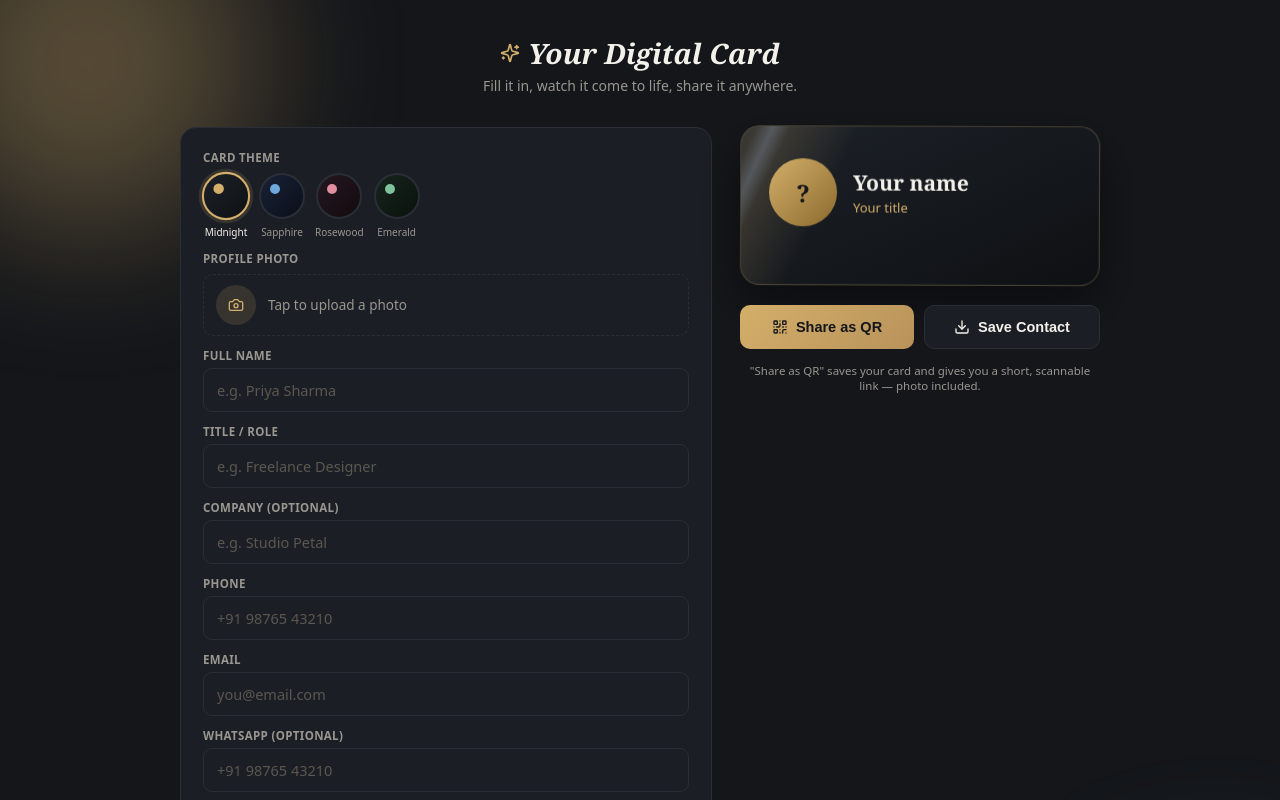
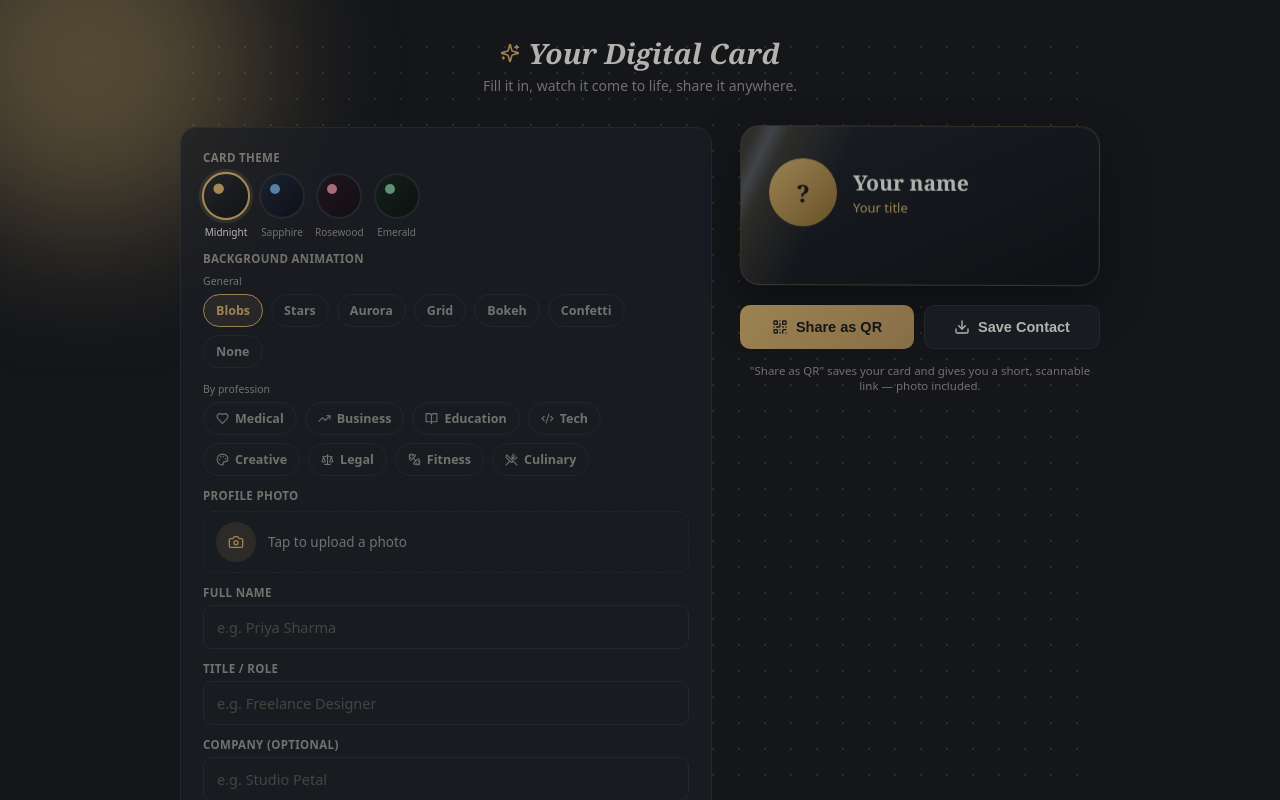
Before and after one commit to susmitsrk19/introduction-card-, a React (Vite) app: page / in a window 1280 px wide. Shown: the top 800 px of the page. Built offline with nearby package versions, Linux system fonts and the light colour scheme.

Commit message:
Add files via upload

```diff
--- a/App.jsx
+++ b/App.jsx
@@ -24,6 +24,14 @@ import {
   Camera,
   QrCode,
   X,
+  Heart,
+  TrendingUp,
+  BookOpen,
+  Code2,
+  Palette,
+  Scale,
+  Dumbbell,
+  UtensilsCrossed,
 } from "lucide-react";
 
 // ⚠️ PASTE YOUR FIREBASE CONFIG HERE — replace every "REPLACE_ME" below
@@ -97,6 +105,35 @@ const THEMES = {
   },
 };
 const THEME_ORDER = ["gold", "sapphire", "rose", "emerald"];
+
+const BG_ANIMS = [
+  { id: "blobs", label: "Blobs" },
+  { id: "stars", label: "Stars" },
+  { id: "aurora", label: "Aurora" },
+  { id: "grid", label: "Grid" },
+  { id: "bokeh", label: "Bokeh" },
+  { id: "confetti", label: "Confetti" },
+  { id: "none", label: "None" },
+  { id: "medical", label: "Medical", group: "profession" },
+  { id: "business", label: "Business", group: "profession" },
+  { id: "education", label: "Education", group: "profession" },
+  { id: "tech", label: "Tech", group: "profession" },
+  { id: "creative", label: "Creative", group: "profession" },
+  { id: "legal", label: "Legal", group: "profession" },
+  { id: "fitness", label: "Fitness", group: "profession" },
+  { id: "food", label: "Culinary", group: "profession" },
+];
+
+const PROFESSION_ICONS = {
+  medical: Heart,
+  business: TrendingUp,
+  education: BookOpen,
+  tech: Code2,
+  creative: Palette,
+  legal: Scale,
+  fitness: Dumbbell,
+  food: UtensilsCrossed,
+};
 
 const displayFont = "Georgia, 'Iowan Old Style', 'Times New Roman', serif";
 const uiFont = "ui-sans-serif, system-ui, -apple-system, 'Segoe UI', sans-serif";
@@ -275,6 +312,138 @@ const FIELDS = [
   { key: "linkedin", label: "LinkedIn (optional)", placeholder: "linkedin.com/in/you" },
   { key: "website", label: "Website (optional)", placeholder: "yoursite.com" },
 ];
+
+// Renders one of several animated background styles behind the card.
+// Positions/delays are derived from a fixed index rather than Math.random()
+// so the layout doesn't jump around on every re-render.
+function renderBackground(style, { GOLD, ICE }) {
+  const s = style || "blobs";
+
+  if (s === "none") return null;
+
+  if (s === "stars") {
+    const stars = Array.from({ length: 26 });
+    return (
+      <>
+        {stars.map((_, i) => {
+          const left = (i * 37) % 100;
+          const top = (i * 53) % 100;
+          const size = 2 + (i % 4);
+          return (
+            <div
+              key={i}
+              className="dc-star"
+              style={{
+                left: `${left}%`,
+                top: `${top}%`,
+                width: size,
+                height: size,
+                animationDelay: `${(i % 10) * 0.25}s`,
+              }}
+            />
+          );
+        })}
+      </>
+    );
+  }
+
+  if (s === "aurora") {
+    return <div className="dc-aurora" />;
+  }
+
+  if (s === "grid") {
+    return <div className="dc-grid" />;
+  }
+
+  if (s === "bokeh") {
+    const circles = Array.from({ length: 10 });
+    return (
+      <>
+        {circles.map((_, i) => {
+          const left = (i * 31) % 100;
+          const size = 18 + ((i * 13) % 40);
+          const duration = 10 + (i % 6) * 2;
+          return (
+            <div
+              key={i}
+              className="dc-bokeh"
+              style={{
+                left: `${left}%`,
+                width: size,
+                height: size,
+                background: i % 2 === 0 ? GOLD : ICE,
+                animationDuration: `${duration}s`,
+                animationDelay: `${(i % 5) * 1.4}s`,
+              }}
+            />
+          );
+        })}
+      </>
+    );
+  }
+
+  if (s === "confetti") {
+    const bits = Array.from({ length: 18 });
+    const shapes = ["✦", "✧", "•", "◆"];
+    return (
+      <>
+        {bits.map((_, i) => {
+          const left = (i * 43) % 100;
+          const duration = 9 + (i % 5) * 1.6;
+          return (
+            <div
+              key={i}
+              className="dc-confetti-bit"
+              style={{
+                left: `${left}%`,
+                color: i % 2 === 0 ? GOLD : ICE,
+                animationDuration: `${duration}s`,
+                animationDelay: `${(i % 6) * 1.1}s`,
+              }}
+            >
+              {shapes[i % shapes.length]}
+            </div>
+          );
+        })}
+      </>
+    );
+  }
+
+  if (PROFESSION_ICONS[s]) {
+    const Icon = PROFESSION_ICONS[s];
+    const icons = Array.from({ length: 9 });
+    return (
+      <>
+        {icons.map((_, i) => {
+          const left = (i * 29) % 100;
+          const duration = 8 + (i % 5) * 1.5;
+          const size = 16 + (i % 3) * 6;
+          return (
+            <div
+              key={i}
+              className="dc-prof-icon"
+              style={{
+                left: `${left}%`,
+                animationDuration: `${duration}s`,
+                animationDelay: `${(i % 6) * 1.2}s`,
+              }}
+            >
+              <Icon size={size} color={i % 2 === 0 ? GOLD : ICE} strokeWidth={1.75} />
+            </div>
+          );
+        })}
+      </>
+    );
+  }
+
+  // Default: floating blobs
+  return (
+    <>
+      <div className="dc-blob" style={{ width: 320, height: 320, background: GOLD, top: -80, left: -100 }} />
+      <div className="dc-blob" style={{ width: 260, height: 260, background: ICE, bottom: -60, right: -60, animationDelay: "3s" }} />
+    </>
+  );
+}
 
 export default function DigitalCard() {
   const [data, setData] = useState({});
@@ -639,6 +808,75 @@ export default function DigitalCard() {
           0%, 100% { transform: translate(0, 0) scale(1); }
           50% { transform: translate(30px, -20px) scale(1.08); }
         }
+        .dc-star {
+          position: absolute;
+          border-radius: 50%;
+          background: ${GOLD};
+          animation: dc-twinkle 2.6s ease-in-out infinite;
+        }
+        @keyframes dc-twinkle {
+          0%, 100% { opacity: 0.15; transform: scale(0.8); }
+          50% { opacity: 0.9; transform: scale(1.3); }
+        }
+        .dc-aurora {
+          position: absolute;
+          inset: -20%;
+          background: linear-gradient(120deg, ${GOLD}22, ${ICE}22, transparent, ${GOLD}18);
+          background-size: 300% 300%;
+          animation: dc-aurora-move 16s ease-in-out infinite;
+          filter: blur(40px);
+        }
+        @keyframes dc-aurora-move {
+          0%, 100% { background-position: 0% 50%; }
+          50% { background-position: 100% 50%; }
+        }
+        .dc-grid {
+          position: absolute;
+          inset: 0;
+          background-image: radial-gradient(${GOLD}33 1.4px, transparent 1.4px);
+          background-size: 26px 26px;
+          animation: dc-grid-pulse 4s ease-in-out infinite;
+        }
+        @keyframes dc-grid-pulse {
+          0%, 100% { opacity: 0.35; }
+          50% { opacity: 0.75; }
+        }
+        .dc-bokeh {
+          position: absolute;
+          border-radius: 50%;
+          opacity: 0.25;
+          filter: blur(1px);
+          animation: dc-bokeh-rise linear infinite;
+        }
+        @keyframes dc-bokeh-rise {
+          0% { transform: translateY(110vh) scale(0.6); opacity: 0; }
+          15% { opacity: 0.3; }
+          85% { opacity: 0.25; }
+          100% { transform: translateY(-10vh) scale(1.1); opacity: 0; }
+        }
+        .dc-confetti-bit {
+          position: absolute;
+          font-size: 13px;
+          opacity: 0.5;
+          animation: dc-confetti-drift linear infinite;
+        }
+        @keyframes dc-confetti-drift {
+          0% { transform: translateY(-10vh) rotate(0deg); opacity: 0; }
+          10% { opacity: 0.6; }
+          90% { opacity: 0.5; }
+          100% { transform: translateY(110vh) rotate(220deg); opacity: 0; }
+        }
+        .dc-prof-icon {
+          position: absolute;
+          opacity: 0.35;
+          animation: dc-prof-rise linear infinite;
+        }
+        @keyframes dc-prof-rise {
+          0% { transform: translateY(110vh) scale(0.7) rotate(0deg); opacity: 0; }
+          15% { opacity: 0.4; }
+          85% { opacity: 0.32; }
+          100% { transform: translateY(-10vh) scale(1.1) rotate(15deg); opacity: 0; }
+        }
         .dc-input {
           width: 100%;
           padding: 11px 13px;
@@ -807,12 +1045,12 @@ export default function DigitalCard() {
           to { opacity: 1; transform: scale(1) translateY(0); }
         }
         @media (prefers-reduced-motion: reduce) {
-          .dc-shine, .dc-blob, .dc-avatar::after, .dc-card-wrap { animation: none; }
+          .dc-shine, .dc-blob, .dc-avatar::after, .dc-card-wrap,
+          .dc-star, .dc-aurora, .dc-grid, .dc-bokeh, .dc-confetti-bit, .dc-prof-icon { animation: none; }
         }
       `}</style>
 
-      <div className="dc-blob" style={{ width: 320, height: 320, background: GOLD, top: -80, left: -100 }} />
-      <div className="dc-blob" style={{ width: 260, height: 260, background: ICE, bottom: -60, right: -60, animationDelay: "3s" }} />
+      {renderBackground(data.bgAnim, { GOLD, ICE })}
 
       <div
         style={{
@@ -913,6 +1151,65 @@ export default function DigitalCard() {
                       </div>
                       <span style={{ fontSize: 10, color: active ? CREAM : MUTED }}>{t.label.split(" ")[0]}</span>
                     </div>
+                  );
+                })}
+              </div>
+            </div>
+
+            <div>
+              <div style={{ fontSize: 11.5, color: MUTED, fontWeight: 600, marginBottom: 8, letterSpacing: "0.03em" }}>
+                BACKGROUND ANIMATION
+              </div>
+              <div style={{ fontSize: 10.5, color: MUTED, marginBottom: 6 }}>General</div>
+              <div style={{ display: "flex", gap: 8, flexWrap: "wrap", marginBottom: 14 }}>
+                {BG_ANIMS.filter((b) => !b.group).map((b) => {
+                  const active = (data.bgAnim || "blobs") === b.id;
+                  return (
+                    <span
+                      key={b.id}
+                      onClick={() => set("bgAnim", b.id)}
+                      style={{
+                        padding: "7px 12px",
+                        borderRadius: 999,
+                        border: active ? `1.5px solid ${GOLD}` : `1.5px solid ${LINE}`,
+                        background: active ? "rgba(212,175,106,0.12)" : PANEL,
+                        color: active ? GOLD : MUTED,
+                        fontSize: 12.5,
+                        fontWeight: 600,
+                        cursor: "pointer",
+                      }}
+                    >
+                      {b.label}
+                    </span>
+                  );
+                })}
+              </div>
+              <div style={{ fontSize: 10.5, color: MUTED, marginBottom: 6 }}>By profession</div>
+              <div style={{ display: "flex", gap: 8, flexWrap: "wrap" }}>
+                {BG_ANIMS.filter((b) => b.group === "profession").map((b) => {
+                  const active = (data.bgAnim || "blobs") === b.id;
+                  const Icon = PROFESSION_ICONS[b.id];
+                  return (
+                    <span
+                      key={b.id}
+                      onClick={() => set("bgAnim", b.id)}
+                      style={{
+                        display: "inline-flex",
+                        alignItems: "center",
+                        gap: 6,
+                        padding: "7px 12px",
+                        borderRadius: 999,
+                        border: active ? `1.5px solid ${GOLD}` : `1.5px solid ${LINE}`,
+                        background: active ? "rgba(212,175,106,0.12)" : PANEL,
+                        color: active ? GOLD : MUTED,
+                        fontSize: 12.5,
+                        fontWeight: 600,
+                        cursor: "pointer",
+                      }}
+                    >
+                      {Icon && <Icon size={13} />}
+                      {b.label}
+                    </span>
                   );
                 })}
               </div>
```
